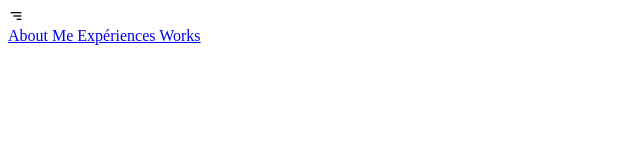
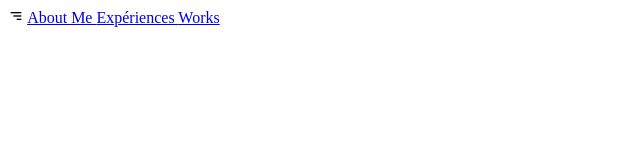
Before and after one commit to Eddy02136/Portfolio, a plain HTML site: page experiences.html in a window 1280 px wide. Shown: the whole page, without its empty margins (0-640 px from the left). Drawn offline with nearby package versions, Linux system fonts and the light colour scheme.

Commit message:
fix: esperiences file

```diff
--- a/experiences.html
+++ b/experiences.html
@@ -11,13 +11,10 @@
     </head>
 
 <body>
-    <div class="Presentation">
-        <i id="menuIcon" class='bx bx-menu-alt-right'></i>
-        <div class="dropdown-menu">
-            <a href="#" id="aboutMeLink">About Me <span></span></a>
-            <a href="#" id="experiencesLink">Expériences <span></span></a>
-            <a href="#" id="worksLink">Works <span></span></a>
-        </div>
+    <i id="menuIcon" class='bx bx-menu-alt-right'></i>
+        <a href="#" id="aboutMeLink">About Me <span></span></a>
+        <a href="#" id="experiencesLink">Expériences <span></span></a>
+        <a href="#" id="worksLink">Works <span></span></a>
     </div>
 </body>
 
```
